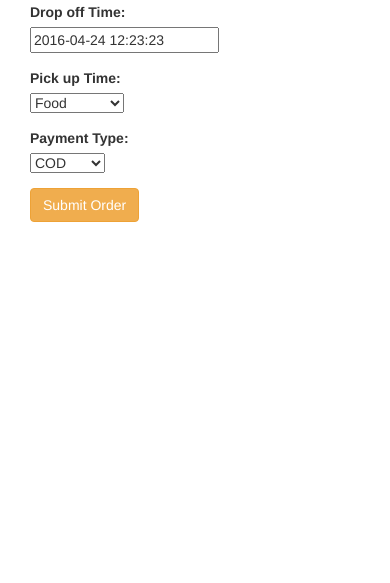
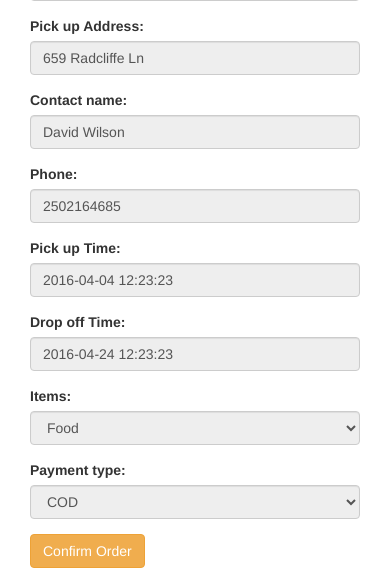
Before and after one commit to bytes-lab/PICK, a Django app: a page that uses pick_delivery/order/templates/confirm_order.html in a window 390 px wide. Shown: the part 727-1310 px from the top of the page. Before the commit the page ends 949 px from the top, so only its background shows below. Run offline with Django 3.2, Linux system fonts and the light colour scheme; data comes from the database, SQL or seed files in the repository; both versions use the stored data as it was after the commit; some libraries are stand-ins or nearby versions.

Commit message:
order confirm using map version

```diff
--- a/pick_delivery/order/forms.py
+++ b/pick_delivery/order/forms.py
@@ -4,10 +4,41 @@ from .models import *
 
 
 class OrderForm(ModelForm):
-    phone = forms.RegexField(regex=r'^\+?1?\d{9,15}$',
-        error_messages = {'invalid': "Phone number must be entered in the format: '+999999999'. Up to 15 digits allowed."})
-
-
     class Meta:
-		model = Order
-		exclude = ('owner', 'dropoff_addr', 'key', 'status')
+        model = Order
+        fields = ['dropoff_addr', 'pickup_addr', 'contact_name', 'phone', 'pickup_time', 'dropoff_time', 'items'
+            , 'payment_type']
+        widgets = {
+            'dropoff_addr': forms.TextInput(
+                attrs={'required': True, 'class': 'form-control'}
+            ),
+            'pickup_addr': forms.TextInput(
+                attrs={'readonly': True, 'class': 'form-control'}
+            ),
+            'contact_name': forms.TextInput(
+                attrs={'readonly': True, 'class': 'form-control'}
+            ),
+            'phone': forms.TextInput(
+                attrs={'readonly': True, 'class': 'form-control'}
+            ),
+            'pickup_time': forms.TextInput(
+                attrs={'readonly': True, 'class': 'form-control'}
+            ),
+            'dropoff_time': forms.TextInput(
+                attrs={'readonly': True, 'class': 'form-control'}
+            ),
+            'items': forms.Select(
+                choices=ITEMS,
+                attrs={'readonly': True, 'class': 'form-control'}
+            ),
+            'payment_type': forms.Select(
+                choices=PAYMENT_TYPE,
+                attrs={'readonly': True, 'class': 'form-control'}
+            ),
+        }
+        labels = {
+            'dropoff_addr': 'Drop off Address',
+            'pickup_addr': 'Pick up Address',
+            'pickup_time': 'Pick up Time',
+            'dropoff_time': 'Drop off Time',
+        }
--- a/pick_delivery/order/models.py
+++ b/pick_delivery/order/models.py
@@ -26,14 +26,14 @@ STATUS = (
 
 
 class Order(models.Model):
-	owner = models.ForeignKey(settings.AUTH_USER_MODEL, null=True)
-	pickup_addr = models.CharField(max_length=250)
+	owner = models.ForeignKey(settings.AUTH_USER_MODEL, related_name="orders")
+	pickup_addr = models.CharField(max_length=250, blank=True, null=True)
 	dropoff_addr = models.CharField(max_length=250, blank=True, null=True)
 	contact_name = models.CharField(max_length=250)
 	phone = models.CharField(max_length=20)
 	pickup_time = models.DateTimeField()
 	dropoff_time = models.DateTimeField()
-	items = models.IntegerField(choices=ITEMS)
+	items = models.IntegerField(choices=ITEMS, null=True)
 	payment_type = models.IntegerField(choices=PAYMENT_TYPE)
 	key = models.CharField(max_length=100)
 	status = models.IntegerField(choices=STATUS, default=0)
--- a/pick_delivery/order/serializers.py
+++ b/pick_delivery/order/serializers.py
@@ -3,6 +3,7 @@ from .models import Order
 
 
 class OrderSerializer(serializers.ModelSerializer):
+    owner = serializers.ReadOnlyField(source='owner.email')
     class Meta:
         model = Order
-        fields = ('id', 'pickup_addr', 'contact_name', 'phone', 'pickup_time', 'dropoff_time', 'items', 'payment_type',)
+        fields = ('owner', 'pickup_addr', 'contact_name', 'phone', 'pickup_time', 'dropoff_time', 'items', 'payment_type',)
--- a/pick_delivery/order/templates/confirm_order.html
+++ b/pick_delivery/order/templates/confirm_order.html
@@ -2,77 +2,62 @@
 {% load staticfiles %}
 
 {% block body %}
+<meta name="viewport" content="width=device-width, initial-scale=1.0">
+<link rel="stylesheet" href="http://cdn.leafletjs.com/leaflet/v0.7.7/leaflet.css" />
+
 <h3>Confirm the Order</h3>
 
+
 	<div class="col-md-10">
-	<div class="well well-warning">
-		{{ error_msg }}
+	<div class="row">
+		<div class="col-sm-8">
+			<div id="mapid" style="height: 300px; margin-bottom: 30px;"></div>
+		</div>
 	</div>
-
 	<form method="post" class="form-horizontal" role="form" action="/order_confirm/{{id}}/{{key}}/">
 	  {% csrf_token %}
 
+	  {% for elem in orderform %}
 	  <div class="form-group">
-	    <label class="control-label col-sm-2" for="id_dropoff_addr">Drop off Address:</label>
-	    <div class="col-sm-10">
-	      <input type="text" name="dropoff_addr">
+	    <label class="control-label col-sm-2" for="id_{{elem.name}}">{{elem.label}}:</label>
+	    <div class="col-sm-6">
+	      {{ elem }}
 	    </div>
 	  </div>
-
-	  <div class="form-group">
-	    <label class="control-label col-sm-2" for="id_pickup_addr">Pick up Address:</label>
-	    <div class="col-sm-10">
-	      {{ orderform.pickup_addr }}
-	    </div>
-	  </div>
-
-	  <div class="form-group">
-	    <label class="control-label col-sm-2" for="id_contact_name">Contact Name:</label>
-	    <div class="col-sm-10">
-	      {{ orderform.contact_name }}
-	    </div>
-	  </div>
-
-	  <div class="form-group">
-	    <label class="control-label col-sm-2" for="id_phone">Phone Number:</label>
-	    <div class="col-sm-10">
-	      {{ orderform.phone }}
-	    </div>
-	  </div>
-
-	  <div class="form-group">
-	    <label class="control-label col-sm-2" for="id_pickup_time">Pick up Time:</label>
-	    <div class="col-sm-10">
-	      {{ orderform.pickup_time }}
-	    </div>
-	  </div>
-
-	  <div class="form-group">
-	    <label class="control-label col-sm-2" for="id_dropoff_time">Drop off Time:</label>
-	    <div class="col-sm-10">
-	      {{ orderform.dropoff_time }}
-	    </div>
-	  </div>
-
-	  <div class="form-group">
-	    <label class="control-label col-sm-2" for="id_items">Pick up Time:</label>
-	    <div class="col-sm-10">
-	      {{ orderform.items }}
-	    </div>
-	  </div>
-
-	  <div class="form-group">
-	    <label class="control-label col-sm-2" for="id_payment_type">Payment Type:</label>
-	    <div class="col-sm-10">
-	      {{ orderform.payment_type }}
-	    </div>
-	  </div>
+	  {% endfor %}
 
 	  <div class="form-group">
 	    <div class="col-sm-offset-2 col-sm-10">
-	      <button type="submit" class="btn btn-warning">Submit Order</button>
+	      <button type="submit" class="btn btn-warning">Confirm Order</button>
 	    </div>
 	  </div>
 	</form>
 	</div>
+
+	<script src="http://cdn.leafletjs.com/leaflet/v0.7.7/leaflet.js"></script>
+	<script>
+
+		var mymap = L.map('mapid').setView([51.505, -0.09], 13);
+
+		L.tileLayer('https://api.tiles.mapbox.com/v4/{id}/{z}/{x}/{y}.png?access_token=pk.eyJ1IjoibWFwYm94IiwiYSI6ImNpandmbXliNDBjZWd2M2x6bDk3c2ZtOTkifQ._QA7i5Mpkd_m30IGElHziw', {
+			maxZoom: 18,
+			attribution: 'Map data &copy; <a href="http://openstreetmap.org">OpenStreetMap</a> contributors, ' +
+				'<a href="http://creativecommons.org/licenses/by-sa/2.0/">CC-BY-SA</a>, ' +
+				'Imagery © <a href="http://mapbox.com">Mapbox</a>',
+			id: 'mapbox.streets'
+		}).addTo(mymap);
+
+		var popup = L.popup();
+
+		function onMapClick(e) {
+			$('#id_dropoff_addr').val(e.latlng.toString());
+			popup
+				.setLatLng(e.latlng)
+				.setContent(e.latlng.toString())
+				.openOn(mymap);
+		}
+
+		mymap.on('click', onMapClick);
+
+	</script>
 {% endblock %}
--- a/pick_delivery/order/views.py
+++ b/pick_delivery/order/views.py
@@ -14,7 +14,10 @@ from twilio.rest import TwilioRestClient
 from rest_framework import status
 from rest_framework.decorators import api_view
 from rest_framework.response import Response
+from rest_framework import generics, viewsets
+from rest_framework import permissions
 
+from .permissions import IsOwnerOnly
 from .serializers import OrderSerializer
 from sender.models import *
 from .models import *
@@ -23,67 +26,53 @@ from .forms import *
 # put your twilio credentials here
 ACCOUNT_SID = "AC20c84dff711e30719413dd2cd9d7469b"
 AUTH_TOKEN = "7c41ee1f56e84bd3bb4ecf549cbe6eaf"
-
+# put your swift key
 APIKEY_GETSWIFT = "622a6564-6c73-4350-94f5-072a406fd4b7"
 
 
-@api_view(['GET', 'POST'])
-def order_list(request):
-	"""
-	List all orders, or create a new order.
-	"""
-	if request.method == 'GET':
-		sender = Sender.objects.get(email=request.user)
+class OrderViewSet(viewsets.ModelViewSet):
+    """
+    This viewset automatically provides `list`, `create`, `retrieve`,
+    `update` and `destroy` actions.
+    """
 
-		# input extra input for a new sender
-		if sender.phone == None:
-			return HttpResponseRedirect('/register_sender/')
+    serializer_class = OrderSerializer
+    permission_classes = (permissions.IsAuthenticated, IsOwnerOnly,)
 
-		orders = Order.objects.all()
-		serializer = OrderSerializer(orders, many=True)
-		return Response(serializer.data)
+    def perform_create(self, serializer):
+		sender = Sender.objects.get(email=self.request.user)
+		pickup_addr = self.request.POST.get('pickup_addr') or sender.address
+		items = self.request.POST.get('items') or sender.package_type
 
-	elif request.method == 'POST':
-		serializer = OrderSerializer(data=request.data)
-		if serializer.is_valid():
-			serializer.owner = request.user
+		salt = hashlib.sha1(str(random.random())).hexdigest()[:5]
+		key = hashlib.sha1(salt+self.request.POST.get('phone')).hexdigest()
 
-			# generate security key
-			salt = hashlib.sha1(str(random.random())).hexdigest()[:5]
-			serializer.key = hashlib.sha1(salt+str(serializer.phone)).hexdigest()
-			serializer.status = 0
-			serializer.save()
+		order = serializer.save(owner=self.request.user, pickup_addr=pickup_addr, items=items, key=key)
+		# send SMS to confirm
+		send_SMS(order)
 
-			# send SMS to confirm
-			send_SMS(serializer)
+		print "Please provide your address and confirm your order. http://api.pick.sam/order_confirm/%d/%s" % (order.id, order.key), "#########3"
 
-			print "Please provide your address and confirm your order. http://api.pick.sam/order_confirm/%d/%s" % (serializer.id, serializer.key), "#########3"
-
-			serializer.save()
-			return Response(serializer.data, status=status.HTTP_201_CREATED)
-		return Response(serializer.errors, status=status.HTTP_400_BAD_REQUEST)
+    def get_queryset(self):
+        return Order.objects.filter(owner=self.request.user)
 
 
 def confirm_order(request, id, key):
 	try:
 		order = Order.objects.get(id=id, key=key)
 
-		error_msg = ''
 		if request.method == 'POST':
 			if request.POST.get('dropoff_addr'):
 				order.dropoff_addr=request.POST.get('dropoff_addr')
 				order.save()
-
 				# send delivery request api
 				send_delivery_request(order)
-			else:
-				error_msg = "You should provide a valid drop off address!"
 
+		order.phone = order.owner.phone
 		context = {
 			'id': id,
 			'key': key,
 			'orderform': OrderForm(initial=model_to_dict(order)),
-			'error_msg': error_msg,
 		}
 
 		return render(request, 'confirm_order.html', context)
--- a/pick_delivery/pick_delivery/urls.py
+++ b/pick_delivery/pick_delivery/urls.py
@@ -16,16 +16,21 @@ Including another URLconf
 from django.conf.urls import url, include
 from django.contrib import admin
 from django.views.generic import TemplateView
+from rest_framework.routers import DefaultRouter
 
 import order.views
 import sender.views
 
 
+router = DefaultRouter()
+router.register(r'orders', order.views.OrderViewSet, base_name='order')
+
+
 urlpatterns = [
-    url(r'^$', TemplateView.as_view(template_name='index.html')),
+    url(r'^api/', include(router.urls)),
+    url(r'^$', TemplateView.as_view(template_name='base.html')),
     url(r'^admin/', admin.site.urls),
     url(r'^accounts/', include('allauth.urls')),
-    url(r'^orders/', order.views.order_list),
     url(r'^order_completed /', order.views.order_completed),
     url(r'^order_confirm/(?P<id>\d+)/(?P<key>\w+)/$', order.views.confirm_order),
     url(r'^register_sender/$', sender.views.register_sender),
--- a/pick_delivery/sender/views.py
+++ b/pick_delivery/sender/views.py
@@ -20,6 +20,7 @@ def register_sender(request):
 			post.id = sender.id
 			post.password = sender.password
 			post.username = sender.username
+			# post.is_staff = sender.is_staff
 			post.save()
 			return HttpResponseRedirect('/orders/')
 
```
Also changed, not shown: pick_delivery/order/permissions.py (added, +10 -0 lines), pick_delivery/sender/templates/profile.html (deleted, +0 -21 lines), pick_delivery/templates/index.html (deleted, +0 -13 lines), README.md, pick_delivery/db.sqlite3, pick_delivery/order/migrations/0006_auto_20160501_1958.py (added).
